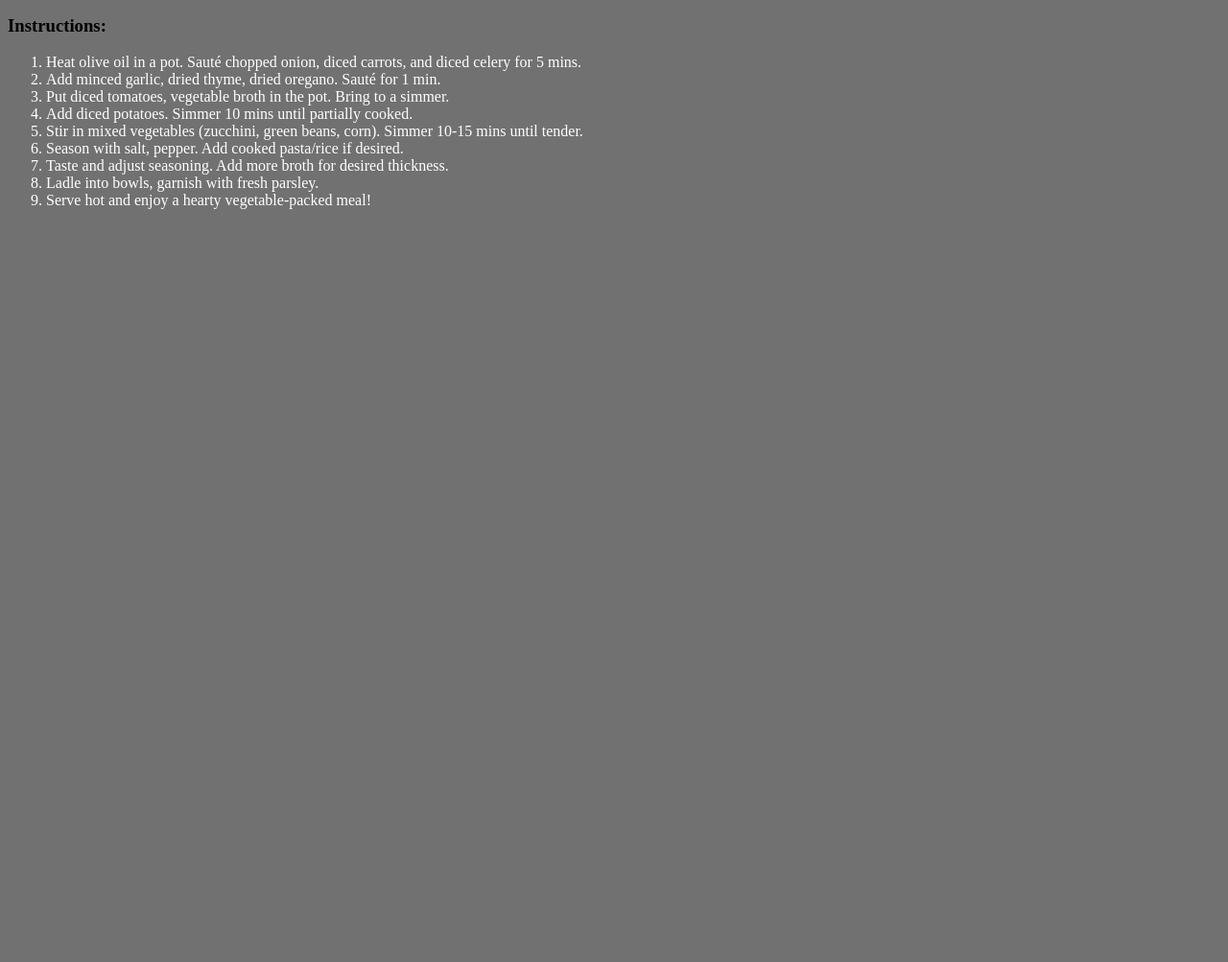
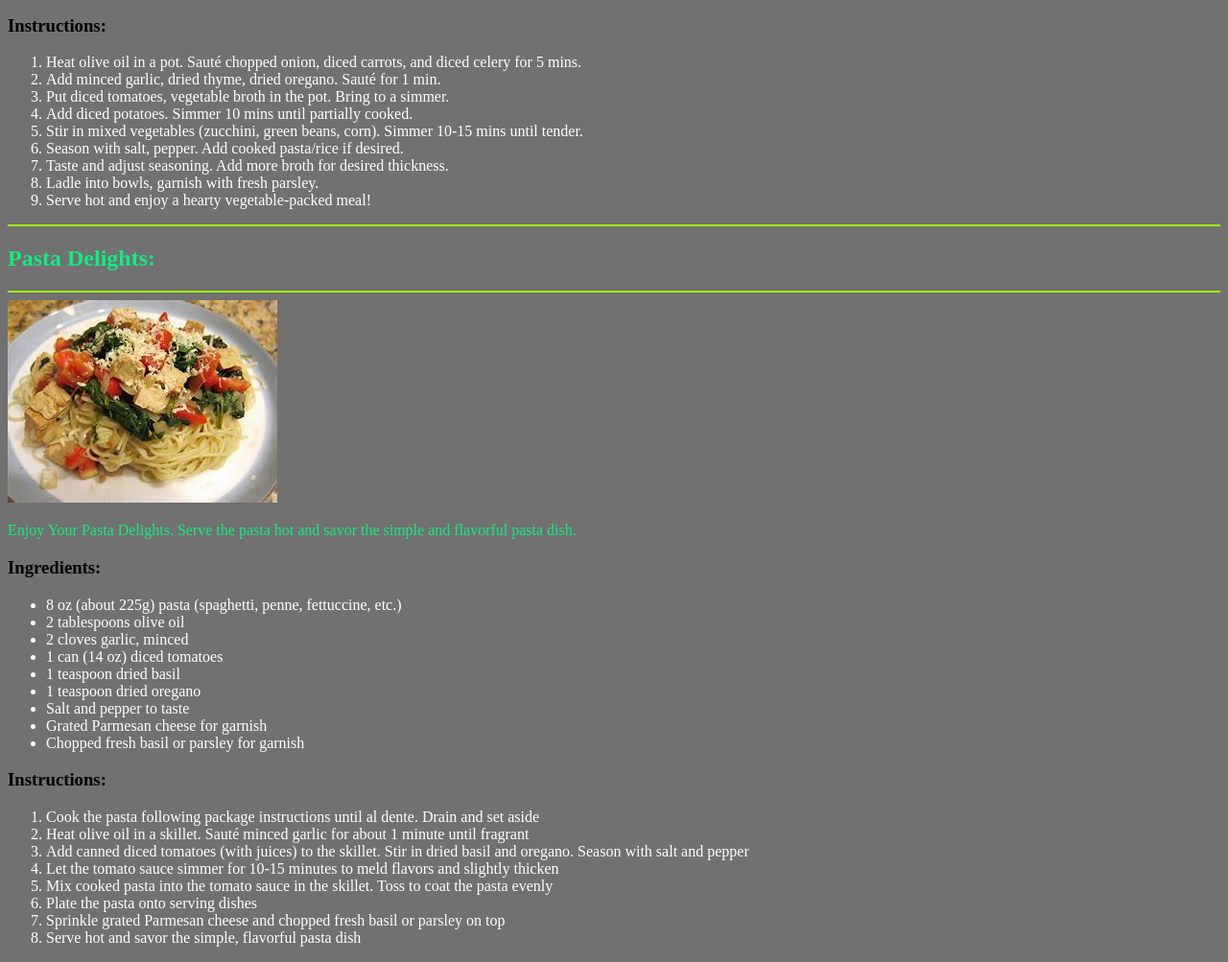
Before and after one commit to kyAvinash/HTMLProject, a plain HTML site: page personal_Recipe_Collection/index.html in a window 1280 px wide. Shown: the part 2951-3954 px from the top of the page at 96% size. Before the commit the page ends 3185 px from the top, so only its background shows below. Drawn offline with Linux system fonts and the light colour scheme.

Commit message:
added more ingredients

```diff
--- a/personal_Recipe_Collection/index.html
+++ b/personal_Recipe_Collection/index.html
@@ -143,6 +143,44 @@
 
         </ol>
 
+
+
+
+        <!-- Adding more Recipe-->
+
+        <hr>
+        <h2 style="color:#11ec7f;">Pasta Delights:</h2>
+        <hr>
+        <img src="PastaDelights.jpg" alt="Pasta Delights">
+        <p style="color:#11ec7f;">Enjoy Your Pasta Delights. Serve the pasta hot and savor the simple and flavorful pasta dish.</p>
+        <h3>Ingredients:</h3>
+        <ul style="color:white;">
+            <li>8 oz (about 225g) pasta (spaghetti, penne, fettuccine, etc.)</li>
+            <li>2 tablespoons olive oil</li>
+            <li>2 cloves garlic, minced</li>
+            <li>1 can (14 oz) diced tomatoes</li>
+            <li>1 teaspoon dried basil</li>
+            <li>1 teaspoon dried oregano</li>
+            <li>Salt and pepper to taste</li>
+            <li>Grated Parmesan cheese for garnish</li>
+            <li>Chopped fresh basil or parsley for garnish</li>
+        </ul>
+
+        <h3>Instructions:</h3>
+        <ol style="color:white;">
+            <li>Cook the pasta following package instructions until al dente. Drain and set aside</li>
+            <li>Heat olive oil in a skillet. Sauté minced garlic for about 1 minute until fragrant</li>
+            <li>Add canned diced tomatoes (with juices) to the skillet. Stir in dried basil and oregano. Season with salt and pepper</li>
+            <li>Let the tomato sauce simmer for 10-15 minutes to meld flavors and slightly thicken</li>
+            <li>Mix cooked pasta into the tomato sauce in the skillet. Toss to coat the pasta evenly</li>
+            <li>Plate the pasta onto serving dishes</li>
+            <li>Sprinkle grated Parmesan cheese and chopped fresh basil or parsley on top</li>
+            <li>Serve hot and savor the simple, flavorful pasta dish</li>
+        </ol>
+
+
+
+
     </section>
 
 </body>
```
Also changed, not shown: personal_Recipe_Collection/PastaDelights.jpg (added).
